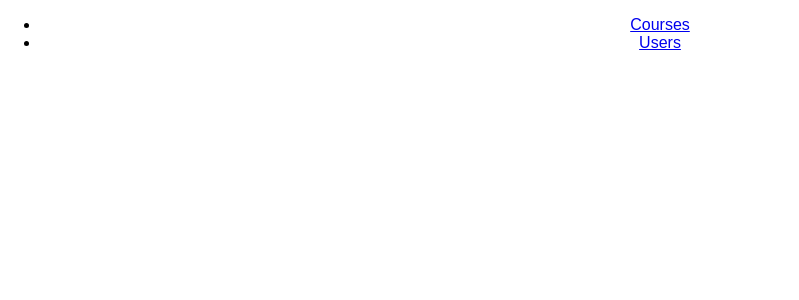
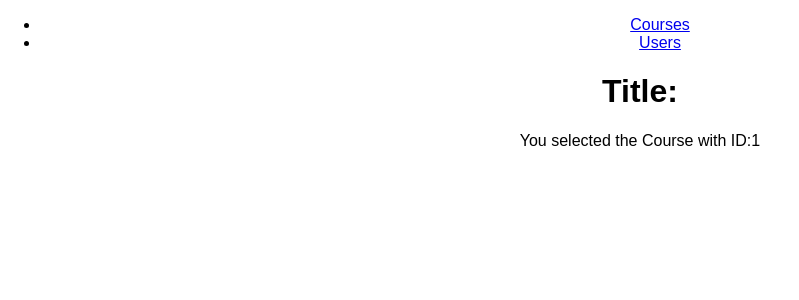
Before and after one commit to KrystianKaminski/react-routing-practice, a React (Create React App) app: page /courses/1 in a window 1280 px wide. Shown: the top 300 px of the page, without its empty margins (0-799 px from the left). Built offline with nearby package versions, Linux system fonts and the light colour scheme.

Commit message:
Passing title with queryParams;

```diff
--- a/src/App.js
+++ b/src/App.js
@@ -19,7 +19,7 @@ class App extends Component {
             </li>
           </ul>
         </nav>
-        <Route path="/courses/:id/:title" exact component={Course} />
+        <Route path="/courses/:id" exact component={Course} />
         <Route path="/courses" exact component={Courses} />
         <Route path="/users" exact component={Users} />
       </BrowserRouter>
--- a/src/containers/Course/Course.js
+++ b/src/containers/Course/Course.js
@@ -7,22 +7,21 @@ class Course extends Component {
         title: ''
     }
 
-    // componentDidMount() {
-    //     this.parseQueryParams()
-    // }
+    componentDidMount() {
+        this.parseQueryParams()
+    }
 
-    // parseQueryParams = () => {
-    //     const query = new URLSearchParams(this.props.location.search)
-    //     for (let param of query.entries()) {
-    //         console.log(param)
-    //     }
-    // }
+    parseQueryParams = () => {
+        const query = new URLSearchParams(this.props.location.search)
+        for (let param of query.entries()) {
+            this.setState({ title: param[1] })
+        }
+    }
 
     render() {
-        console.log(this.props)
         return (
             <div>
-                <h1>Title: {this.props.match.params.title}</h1>
+                <h1>Title: {this.state.title}</h1>
                 <p>You selected the Course with ID:{this.props.match.params.id}</p>
             </div>
         );
--- a/src/containers/Courses/Courses.js
+++ b/src/containers/Courses/Courses.js
@@ -23,8 +23,8 @@ class Courses extends Component {
             return (
                 <Link
                     to={{
-                        pathname: this.props.match.url + '/' + course.id + '/' + course.title,
-                        title: '?title=' + course.title
+                        pathname: this.props.match.url + '/' + course.id,
+                        search: '?title=' + course.title
                     }}
                     key={course.id}
                 >
```
